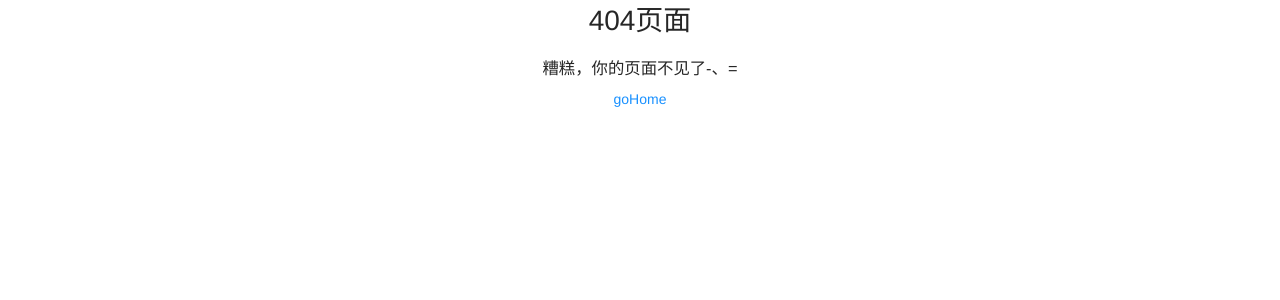
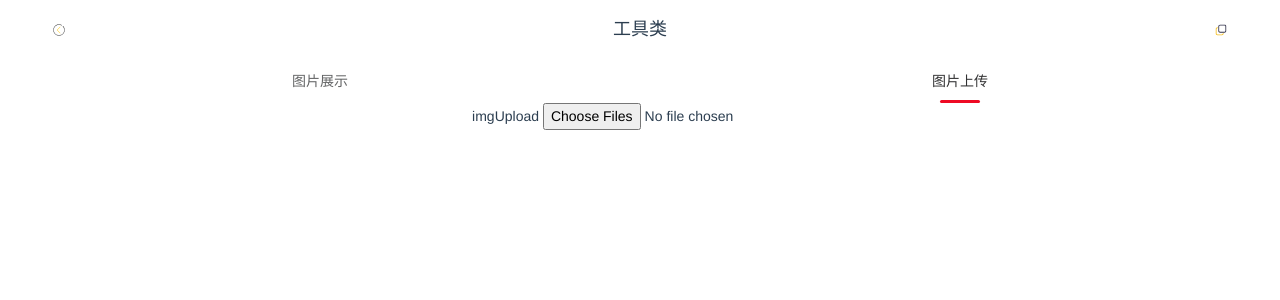
Before and after one commit to zhoufanglu/lookFor, a Vue app in the folder client/fronted/: page /#/tool/imgUpload in a window 1280 px wide. Before the commit this address led to /#/. Shown: the top 300 px of the page. Built offline with nearby package versions, Linux system fonts and the light colour scheme.

Commit message:
增加客户端文件上传内容

```diff
--- a/client/fronted/src/main.js
+++ b/client/fronted/src/main.js
@@ -2,6 +2,7 @@ import Vue from 'vue'
 import App from './App.vue'
 import router from './router'
 import store from './store'
+import VueRouter from "vue-router";
 
 /*px2rem-loader：将css中的px转为rem单位，用了它就不用自己计算rem值了
 lib-flexible：根据设备宽度，修改根元素html的font-size，以适配不同终端*/
@@ -28,6 +29,12 @@ import '@/assets/js/plugins'
 
 Vue.config.productionTip = false
 
+//Avoided redundant navigation to current location: 重复触发路由跳转而报错
+const originalPush = VueRouter.prototype.push
+VueRouter.prototype.push = function push(location) {
+  return originalPush.call(this, location).catch(err => err)
+}
+
 new Vue({
   router,
   store,
--- /dev/null
+++ b/client/fronted/src/page/tool/children/imgShow.vue
@@ -0,0 +1,23 @@
+<template>
+  <div class="p-img-show">
+    imgShow
+  </div>
+</template>
+<script>
+  export default {
+    name: '',
+    components: {},
+    data() {
+      return {}
+    },
+    created() {
+    },
+    mounted() {
+    },
+    methods: {}
+  }
+</script>
+<style lang="scss" scoped>
+  .p-name {
+  }
+</style>
--- /dev/null
+++ b/client/fronted/src/page/tool/children/imgUpload.vue
@@ -0,0 +1,108 @@
+<template>
+  <div class="p-img-upload">
+    imgUpload
+    <input type="file"
+           accept=".png, .jpg, .jpeg"
+           multiple="multiple"
+           name="imgFile"
+           @change="imgFileChange"
+    >
+    <ul class="img-panel">
+      <li v-for="(i,index) in pathList">
+        <span>图片{{index}}</span>
+        <img :src="i" alt="">
+      </li>
+    </ul>
+  </div>
+</template>
+<script>
+  import instance from "../../../request/http";
+
+  export default {
+    name: '',
+    components: {  },
+    data() {
+      return {
+        fileList: [],
+        pathList: []
+      }
+    },
+    created() {
+    },
+    mounted() {
+    },
+    methods: {
+      imgFileChange(e) {
+        this.fileList = e.target.files
+        //[object FileList] 对象 转 数组
+        this.fileList = Array.prototype.slice.call(this.fileList)
+        Promise.all(this.fileList.map(file=>this.createFilePromise(file)))
+          .then(res => {
+            this.pathList = res
+          })
+          .catch(err => {
+            console.log(56, err)
+          })
+      },
+      createFilePromise(file) {
+        let reader = new FileReader()
+        return new Promise((resolve, reject) => {
+          reader.readAsDataURL(file)
+          reader.onload = e => {
+            resolve(e.target.result)
+          }
+          /*reader.onerror(err=>{
+            reject(reader.error)
+          })*/
+        })
+      }
+      //一般方法
+      /*imgFileChange(e) {
+        this.fileList = e.target.files
+
+        let reader, promiseList = []
+        //响应图片获取的事件
+        this.fileList.forEach(file=>{
+          promiseList.push(
+            new Promise(resolve => {
+              reader = new FileReader()
+              reader.onload = e =>{
+                resolve(e.target.result)
+              }
+              reader.readAsDataURL(file)
+            })
+          )
+        })
+
+        Promise.all(promiseList)
+          .then(res=>{
+            console.log(53, res)
+            this.pathList = res
+          })
+          .catch(err=>{
+            console.log(56, err)
+          })
+      }*/
+    }
+  }
+</script>
+<style lang="scss" scoped>
+  .p-img-upload {
+    .img-panel{
+      display: flex;
+      align-items: center;
+      justify-content: flex-start;
+      flex-wrap: wrap;
+      li{
+        min-width: 100px;
+        height: 200px;
+        border: solid 1px red;
+        overflow: hidden;
+        img{
+          width: 100%;
+          height: 100%;
+        }
+      }
+    }
+  }
+</style>
--- /dev/null
+++ b/client/fronted/src/page/tool/tool.vue
@@ -0,0 +1,53 @@
+<template>
+  <div class="p-tool">
+    <header-content name="工具类" isShowReturn="true"></header-content>
+    <van-tabs v-model="active" @change="go">
+      <van-tab v-for="(i,index) in toolList"
+               :title="i.meta.ZHName"
+               :key="index"
+               ></van-tab>
+    </van-tabs>
+    <!--<router-link to="/tool/imgShow">
+      图片展示
+    </router-link>
+    <router-link to="/tool/imgUpLoad">
+      上传图片
+    </router-link>-->
+    <keep-alive>
+      <router-view></router-view>
+    </keep-alive>
+  </div>
+</template>
+<script>
+  import headerContent from '@c/header.vue'
+  import routerList from '@/router.js'
+  export default {
+    name: '',
+    components: {headerContent},
+    data() {
+      return {
+        active: 0,
+        toolList: []
+      }
+    },
+    created() {
+      this.toolList = routerList.options.routes.find(i => i.name === 'tool')
+      this.toolList = JSON.parse(JSON.stringify(this.toolList.children))
+      //选中当前的路由tab
+      this.active = this.toolList.findIndex(i=>{
+        return i.name === this.$route.name
+      })
+    },
+    mounted() {
+    },
+    methods: {
+      go(index, title){
+        this.$router.push({path: this.toolList[index].path})
+      }
+    }
+  }
+</script>
+<style lang="scss" scoped>
+  .p-name {
+  }
+</style>
--- a/client/fronted/src/request/api/base.js
+++ b/client/fronted/src/request/api/base.js
@@ -1,12 +1,13 @@
 /**
  * 接口域名的管理
  */
+//console.log(4, process.env.NODE_ENV)
+//'http://127.0.0.1:8002' http://119.45.53.85:8002
 const base = {
-  sq: 'https://xxxx111111.com/api/v1',
-  bd: 'http://xxxxx22222.com/api',
   taobao:'https://suggest.taobao.com',
   //nodeServer:'http://119.45.53.85:8002',
-  nodeServer:'http://127.0.0.1:8002',
+  nodeServer: process.env.NODE_ENV === 'development'?
+  'http://127.0.0.1:8002':"http://119.45.53.85:8002",
   api: '/api' //本地服务开发利用proxy内的代理访问
 }
 
--- a/client/fronted/src/router.js
+++ b/client/fronted/src/router.js
@@ -13,6 +13,11 @@ const register = ()=>import('@/page/user/register.vue')
 const userInfo = ()=> import('@/page/user/userInfo.vue')
 //special
 const refresh = ()=> import('@/page/special/refresh.vue')
+//tool
+const tool = ()=> import('@/page/tool/tool.vue')
+const imgShow = ()=> import('@/page/tool/children/imgShow.vue')
+const imgUpload = ()=> import('@/page/tool/children/imgUpload.vue')
+
 
 
 export default new Router({
@@ -67,5 +72,32 @@ export default new Router({
         requiresAuth:false,
       },
 	  },
+    {
+      path:'/tool',
+      redirect: '/tool/imgShow',
+      name:'tool',
+      component: tool,
+      meta:{
+        requiresAuth:false,
+      },
+      children: [
+        {
+          path:'/tool/imgShow',
+          name:'imgShow',
+          component: imgShow,
+          meta:{
+            ZHName: '图片展示',
+          },
+        },
+        {
+          path:'/tool/imgUpload',
+          name:'imgUpload',
+          component: imgUpload,
+          meta:{
+            ZHName: '图片上传',
+          },
+        },
+      ]
+    },
   ]
 })
```
